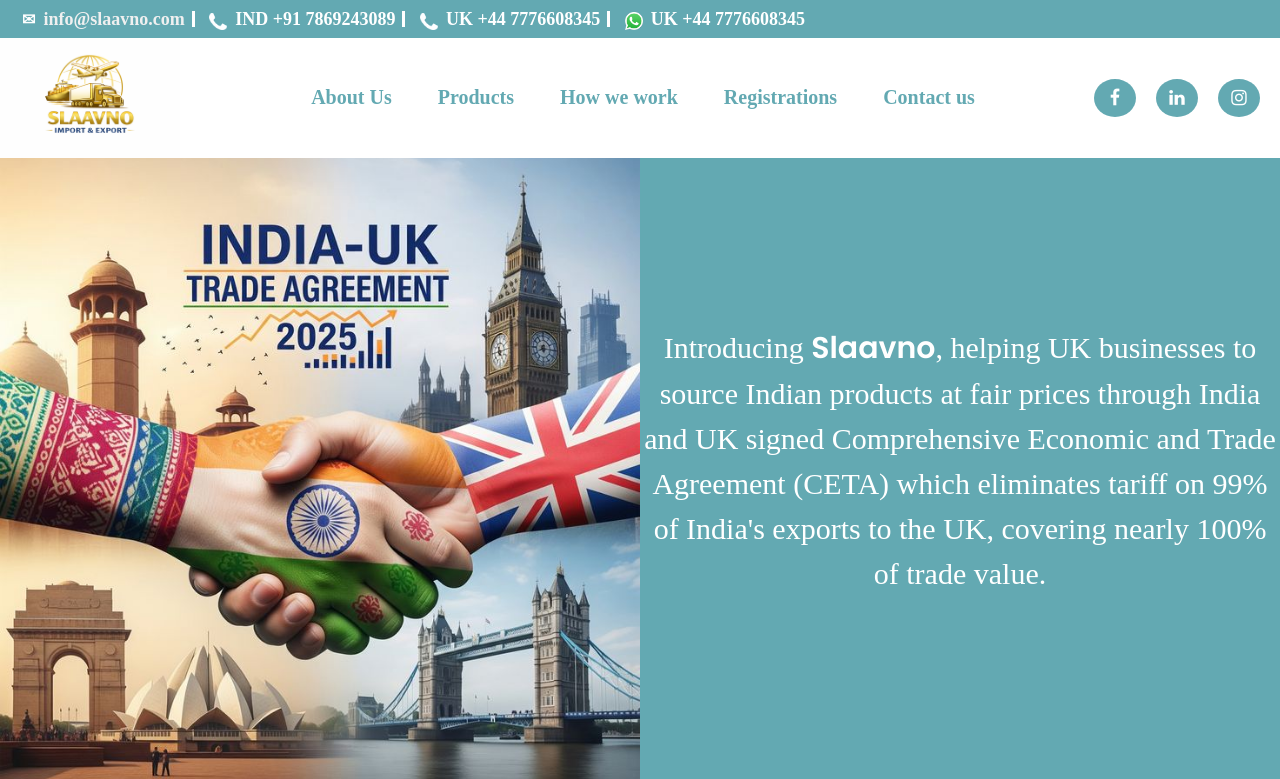
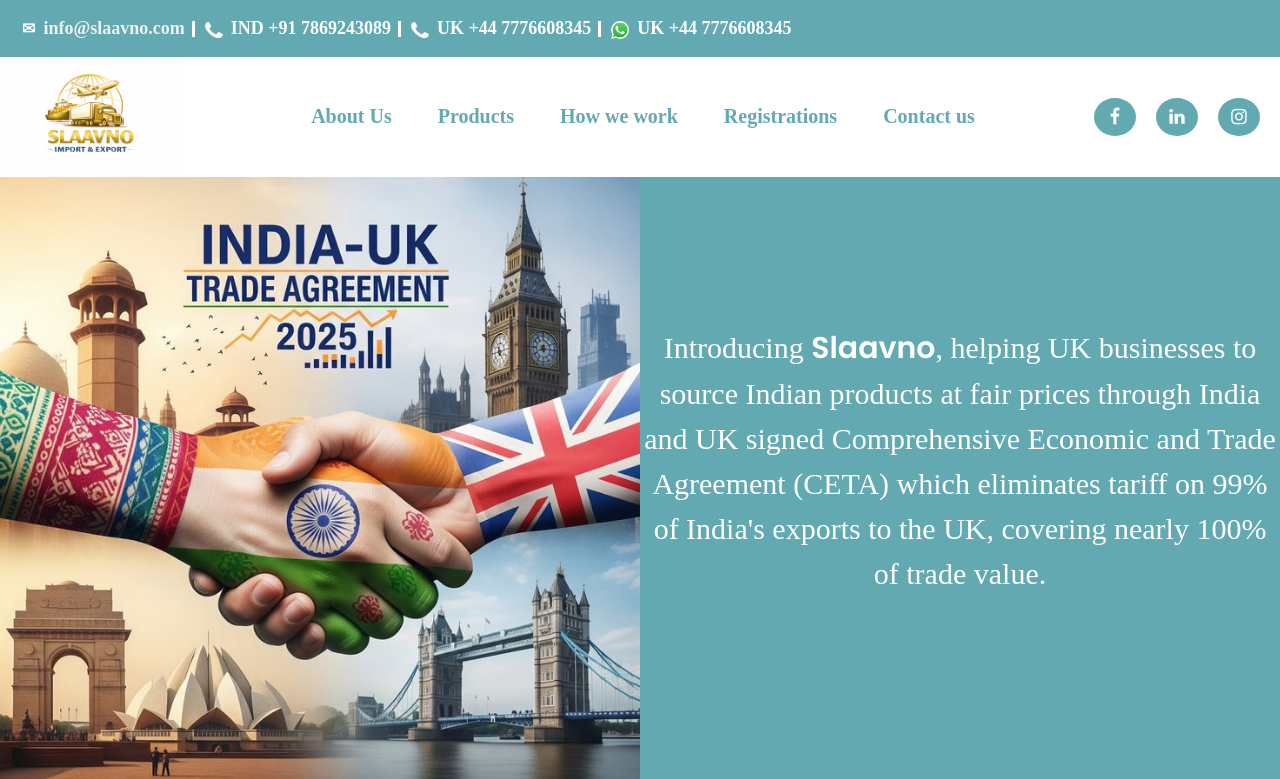
Before and after one commit to Shabnam-parihar/Import-Export, a Django app: page / in a window 1280 px wide. Shown: the top 779 px of the page. Run offline with Django 5.2, Linux system fonts and the light colour scheme.

Commit message:
again header chnage

```diff
--- a/bookapp/static/css/home-v2.css
+++ b/bookapp/static/css/home-v2.css
@@ -62,6 +62,17 @@ img {
   display: flex;
   align-items: center;
 }
+.header-contacts ul {
+    display: flex;
+    flex-wrap: wrap;
+
+    width: 100%;
+    margin: 0;
+    padding: 0;
+
+    list-style: none;
+}
+
 .headermail{
     color: #f0f0f0;
 }
@@ -76,6 +87,12 @@ img {
   padding: 0 12px;
   position: relative;
   color: #fff;
+
+  /* 🔥 ANDROID FIX */
+  min-width: 0;
+  flex: 1 1 auto;
+  white-space: normal;
+  overflow-wrap: anywhere;
 }
 
 /* vertical line */
@@ -146,18 +163,15 @@ img {
     text-decoration: none;
 }
 .containerheader{
-
+     display: flex;
+    margin-right: 12px;
     background-color: #63A9B2;
   flex-wrap: wrap;          /* 🔥 allow wrapping */
   gap: 10px;
   padding: 8px 12px;
   max-width: 100%;
   box-sizing: border-box;
-}
-.containerheader{
-    display: flex;
-    margin-right: 12px;
-
+  overflow: visible;
 }
 .containerheader ul li{   /* Keeps it in place */
     display: inline;
```
